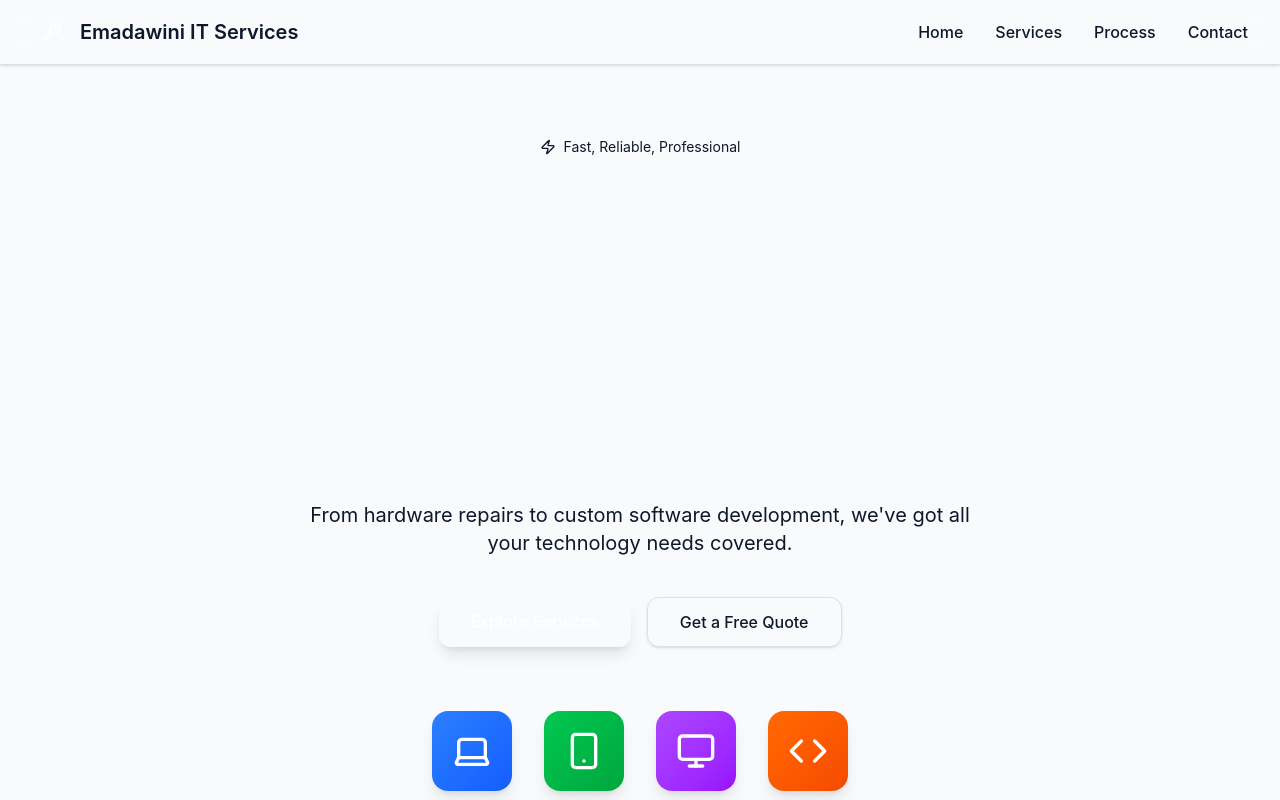
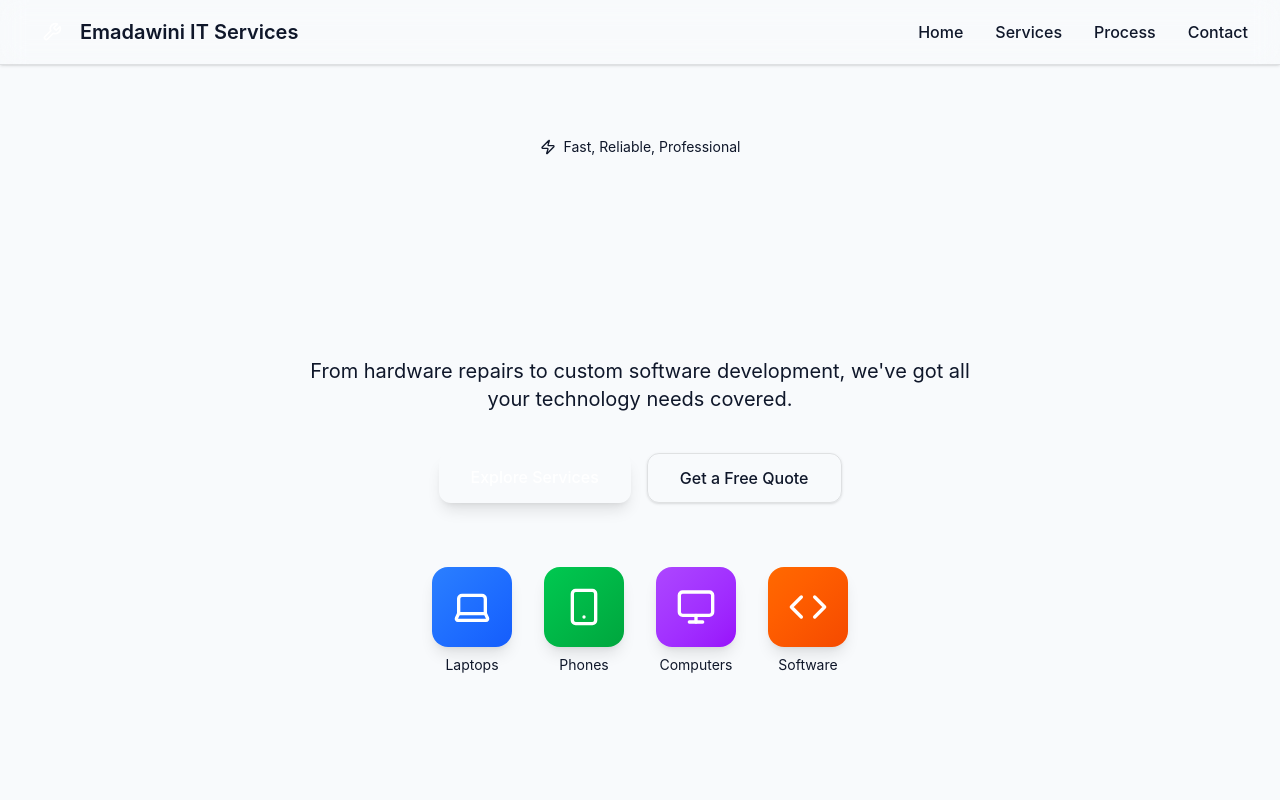
Before and after one commit to Sbongiseni-hub/EmadawiniITService, a React (Vite) app: page / in a window 1280 px wide. Shown: the top 800 px of the page. Built offline with nearby package versions, Linux system fonts and the light colour scheme.

Commit message:
chage back

```diff
--- a/src/app/App.tsx
+++ b/src/app/App.tsx
@@ -59,7 +59,7 @@ function HomePage() {
               </div>
             </motion.div>
             <h1 className="text-5xl md:text-7xl mb-6 max-w-4xl mx-auto bg-gradient-to-r from-primary via-accent to-secondary bg-clip-text text-transparent">
-              Hardware repairs, software services, and custom web development.
+              Your Complete Tech Solutions Partner
             </h1>
             <p className="text-xl text-muted-foreground mb-10 max-w-2xl mx-auto">
               From hardware repairs to custom software development, we've got all your technology needs covered.
```
